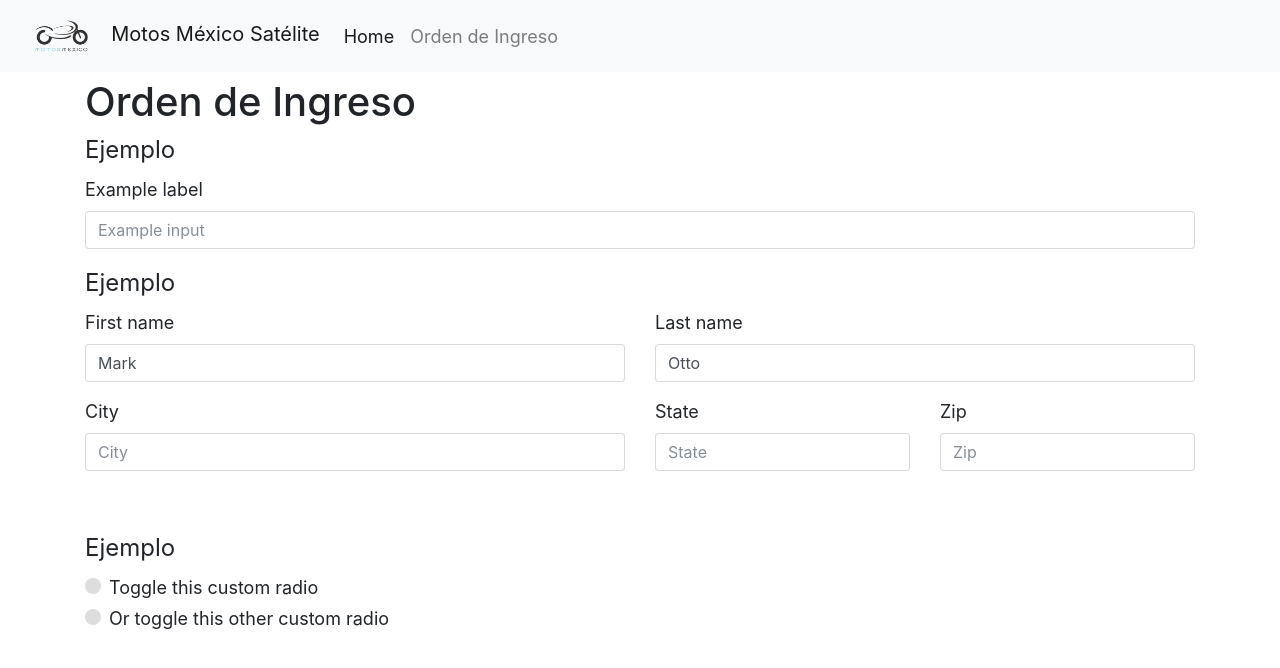
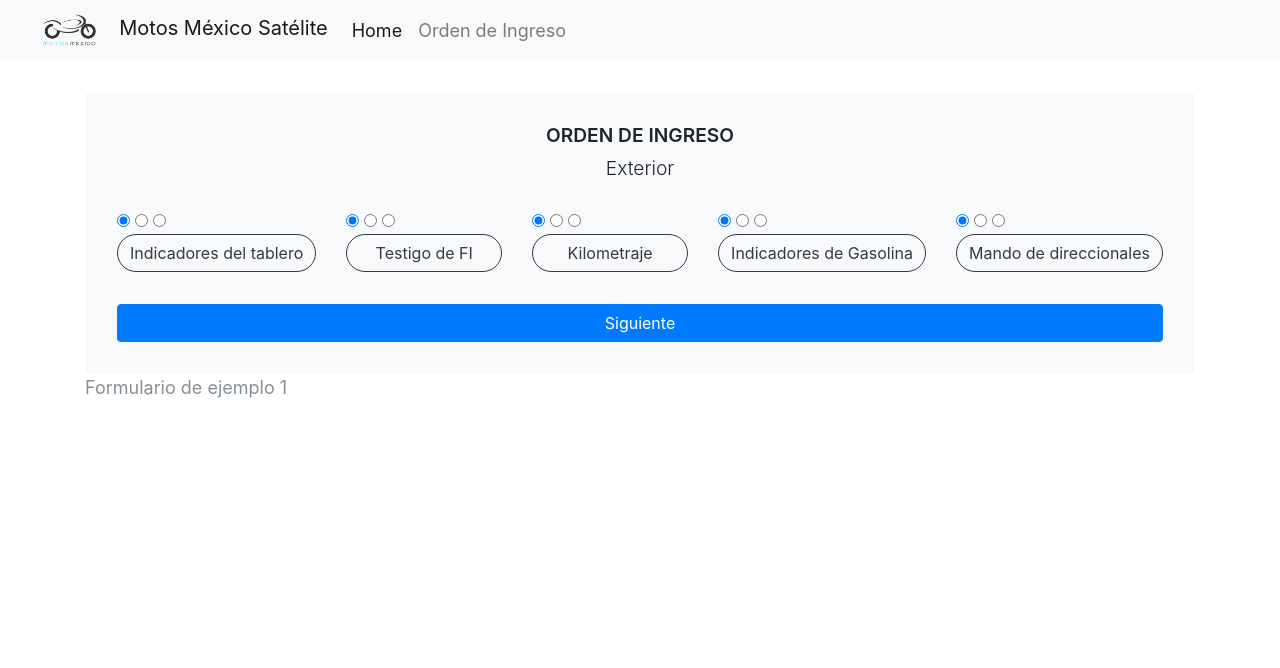
Before and after one commit to DigimundoTesca/motos-mexico, a Django app: a page that uses motosmexico/templates/base.html in a window 1280 px wide. Shown: the top 668 px of the page. Run offline with Django 3.2, Linux system fonts and the light colour scheme; some libraries are stand-ins or nearby versions.

Commit message:
ft: First color palette version of the orders entry form

```diff
--- a/motosmexico/static/css/master.css
+++ b/motosmexico/static/css/master.css
@@ -2,12 +2,44 @@
   font-size: 18px; }
 
 header.navbar {
-  height: 4.5rem; }
+  padding: .5rem 1.5rem; }
   header.navbar img {
     margin: 0 1rem 0; }
+
+.btn-option {
+  border-radius: 1.2rem;
+  cursor: pointer; }
+  .btn-option:focus {
+    box-shadow: none; }
+
+.btn-outline-dark:hover {
+  background-color: rgba(0, 0, 0, 0.1);
+  color: #343a40; }
+
+.container {
+  margin-top: 1rem;
+  margin-bottom: 1rem; }
 
 .logo-container {
   display: flex;
   justify-content: center; }
 
+#new-order-form {
+  background-color: #f8f9fa;
+  border: none;
+  padding: 2rem 2rem 1rem;
+  margin-top: 2rem; }
+  #new-order-form h1 {
+    font-size: 1.2rem;
+    font-weight: 600; }
+  #new-order-form fieldset:not(:first-of-type) {
+    display: none; }
+  #new-order-form legend {
+    text-align: center;
+    font-weight: 300;
+    font-size: 1.2rem; }
+  #new-order-form .form-options {
+    margin-top: 1rem;
+    margin-bottom: 2rem; }
+
 /*# sourceMappingURL=master.css.map */
--- /dev/null
+++ b/motosmexico/static/scss/_variables.scss
@@ -0,0 +1,3 @@
+$shade-color: #f8f9fa !default;
+$dark-color: #343a40 !default;
+$color-primary: #007bff !default;
--- a/motosmexico/static/scss/master.scss
+++ b/motosmexico/static/scss/master.scss
@@ -1,14 +1,59 @@
+@import "variables";
+
 body {
   font-size: 18px;
 }
 header.navbar {
-  height: 4.5rem;
+  padding: .5rem 1.5rem;
   img {
     margin: 0 1rem 0;
   }
+}
+
+.btn-option {
+  border-radius: 1.2rem;
+  cursor: pointer;
+  &:hover{
+  }
+  &:focus {
+    box-shadow: none;
+  }
+}
+.btn-outline-dark:hover {
+  background-color: rgba(0,0,0,0.1);
+  color: $dark-color;
+}
+
+.container {
+  margin-top: 1rem;
+  margin-bottom: 1rem;
 }
 
 .logo-container {
   display: flex;
   justify-content: center;
 }
+
+
+#new-order-form {
+  background-color: $shade-color;
+  border: none;
+  padding: 2rem 2rem 1rem;
+  margin-top: 2rem;
+  h1 {
+    font-size: 1.2rem;
+    font-weight: 600;
+  }
+  fieldset:not(:first-of-type) {
+    display: none;
+  }
+  legend {
+    text-align: center;
+    font-weight: 300;
+    font-size: 1.2rem;
+  }
+  .form-options {
+    margin-top: 1rem;
+    margin-bottom: 2rem;
+  }
+}
--- a/motosmexico/templates/base.html
+++ b/motosmexico/templates/base.html
@@ -8,7 +8,8 @@
   <!-- Required meta tags -->
   <meta charset="utf-8">
   <meta name="viewport" content="width=device-width, initial-scale=1, shrink-to-fit=no">
-
+  <!-- Favicon -->
+  <link rel="icon" type="image/png" href="{% static 'images/logo_ov.png' %}">
   <!-- Bootstrap CSS -->
   <link rel="stylesheet" href="https://maxcdn.bootstrapcdn.com/bootstrap/4.0.0-beta/css/bootstrap.min.css" integrity="sha384-/Y6pD6FV/Vv2HJnA6t+vslU6fwYXjCFtcEpHbNJ0lyAFsXTsjBbfaDjzALeQsN6M" crossorigin="anonymous">
   <!-- Master CSS -->
@@ -40,9 +41,11 @@
   </main>
   <!-- Optional JavaScript -->
   <!-- jQuery first, then Popper.js, then Bootstrap JS -->
-  <script src="https://code.jquery.com/jquery-3.2.1.slim.min.js" integrity="sha384-KJ3o2DKtIkvYIK3UENzmM7KCkRr/rE9/Qpg6aAZGJwFDMVNA/GpGFF93hXpG5KkN" crossorigin="anonymous"></script>
+  <script src="https://code.jquery.com/jquery-3.2.1.min.js" integrity="sha256-hwg4gsxgFZhOsEEamdOYGBf13FyQuiTwlAQgxVSNgt4=" crossorigin="anonymous"></script>
   <script src="https://cdnjs.cloudflare.com/ajax/libs/popper.js/1.11.0/umd/popper.min.js" integrity="sha384-b/U6ypiBEHpOf/4+1nzFpr53nxSS+GLCkfwBdFNTxtclqqenISfwAzpKaMNFNmj4" crossorigin="anonymous"></script>
   <script src="https://maxcdn.bootstrapcdn.com/bootstrap/4.0.0-beta/js/bootstrap.min.js" integrity="sha384-h0AbiXch4ZDo7tp9hKZ4TsHbi047NrKGLO3SEJAg45jXxnGIfYzk4Si90RDIqNm1" crossorigin="anonymous"></script>
-  <script type="text/javascript" src="http://localhost:35729/livereload.js"></script>
+  {% block scripts %}
+  {% endblock %}
+  <!--<script type="text/javascript" src="http://localhost:35729/livereload.js"></script>-->
 </body>
 </html>
--- a/orders_entry/templates/new_order.html
+++ b/orders_entry/templates/new_order.html
@@ -1,53 +1,106 @@
 {% extends "base.html" %}
 
 {% block content %}
-<div class="container mt-2">
-  <h1>Orden de Ingreso</h1>
-  <form class="" action="index.html" method="post">
+<div class="container">
+  <form id="new-order-form" class="form card" action="" method="post">
+    {% csrf_token %}
+    <h1 class="text-uppercase text-center">Orden de Ingreso</h1>
 
     <fieldset class="form-group">
-      <legend>Ejemplo</legend>
-      <label class="form-control-label" for="formGroupExampleInput">Example label</label>
-      <input type="text" class="form-control" id="formGroupExampleInput" placeholder="Example input">
+      <legend>Exterior</legend>
+      <div class="row form-options">
+        <div id="opt-1" class="col">
+          <div class="radio-group">
+            {# <div class="radio-group" hidden>#}
+            <input id="radio1" type="radio" name="radio1" value="yes" checked>
+            <input id="radio2" type="radio" name="radio1" value="no">
+            <input id="radio3" type="radio" name="radio1" value="cd">
+          </div>
+          <button type="button" type="button" class="btn btn-outline-dark btn-option btn-block">Indicadores del tablero</button>
+        </div>
+
+        <div id="opt-2" class="col">
+          <div class="radio-group">
+            {# <div class="radio-group" hidden>#}
+            <input id="radio4" type="radio" name="radio2" value="yes" checked>
+            <input id="radio5" type="radio" name="radio2" value="no">
+            <input id="radio6" type="radio" name="radio2" value="cd">
+          </div>
+          <button type="button" class="btn btn-outline-dark btn-option btn-block">Testigo de FI</button>
+        </div>
+
+        <div id="opt-3" class="col">
+          <div class="radio-group">
+            {# <div class="radio-group" hidden>#}
+            <input id="radio7" type="radio" name="radio3" value="yes" checked>
+            <input id="radio8" type="radio" name="radio3" value="no">
+            <input id="radio9" type="radio" name="radio3" value="cd">
+          </div>
+          <button type="button" class="btn btn-outline-dark btn-option btn-block">Kilometraje</button>
+        </div>
+
+        <div id="opt-4" class="col">
+          <div class="radio-group">
+            {# <div class="radio-group" hidden>#}
+            <input id="radio10" type="radio" name="radio4" value="yes" checked>
+            <input id="radio11" type="radio" name="radio4" value="no">
+            <input id="radio12" type="radio" name="radio4" value="cd">
+          </div>
+          <button type="button" class="btn btn-outline-dark btn-option btn-block">Indicadores de Gasolina</button>
+        </div>
+
+        <div id="opt-5" class="col">
+          <div class="radio-group">
+            {# <div class="radio-group" hidden>#}
+            <input id="radio13" type="radio" name="radio5" value="yes" checked>
+            <input id="radio14" type="radio" name="radio5" value="no">
+            <input id="radio15" type="radio" name="radio5" value="cd">
+          </div>
+          <button type="button" class="btn btn-outline-dark btn-option btn-block">Mando de direccionales</button>
+        </div>
+      </div>
+
+      <input type="button" name="next" class="btn btn-primary btn-block next action-button" value="Siguiente">
     </fieldset>
 
     <fieldset class="form-group">
       <legend>Ejemplo</legend>
       <div class="row">
-        <div class="col-md-6 mb-3">
+        <div class="col-md-6">
           <label for="validationDefault01">First name</label>
-          <input type="text" class="form-control" id="validationDefault01" placeholder="First name" value="Mark" required>
+          <input type="text" class="form-control" id="validationDefault01" placeholder="First name" value="Mark">
         </div>
-        <div class="col-md-6 mb-3">
+        <div class="col-md-6">
           <label for="validationDefault02">Last name</label>
-          <input type="text" class="form-control" id="validationDefault02" placeholder="Last name" value="Otto" required>
+          <input type="text" class="form-control" id="validationDefault02" placeholder="Last name" value="Otto">
         </div>
       </div>
       <div class="row">
-        <div class="col-md-6 mb-3">
+        <div class="col-md-6">
           <label for="validationDefault03">City</label>
-          <input type="text" class="form-control" id="validationDefault03" placeholder="City" required>
+          <input type="text" class="form-control" id="validationDefault03" placeholder="City">
           <div class="invalid-feedback">
             Please provide a valid city.
           </div>
         </div>
-        <div class="col-md-3 mb-3">
+        <div class="col-md-3">
           <label for="validationDefault04">State</label>
-          <input type="text" class="form-control" id="validationDefault04" placeholder="State" required>
+          <input type="text" class="form-control" id="validationDefault04" placeholder="State">
           <div class="invalid-feedback">
             Please provide a valid state.
           </div>
         </div>
-        <div class="col-md-3 mb-3">
+        <div class="col-md-3">
           <label for="validationDefault05">Zip</label>
-          <input type="text" class="form-control" id="validationDefault05" placeholder="Zip" required>
+          <input type="text" class="form-control" id="validationDefault05" name="zip" placeholder="Zip">
           <div class="invalid-feedback">
             Please provide a valid zip.
           </div>
         </div>
       </div>
+      <input type="button" name="previous" class="btn btn-primary btn-block previous action-button" value="Anterior">
+      <input type="button" name="next" class="btn btn-primary btn-block next action-button" value="Siguiente">
     </fieldset>
-    <br>
 
     <fieldset class="form-group">
       <legend>Ejemplo</legend>
@@ -63,7 +116,42 @@
           <span class="custom-control-description">Or toggle this other custom radio</span>
         </label>
       </div>
+      <input type="button" name="previous" class="btn btn-primary btn-block previous action-button" value="Anterior">
+      <input type="submit" name="submit" class="btn btn-success btn-block" value="Enviar">
     </fieldset>
+
   </form>
+  <span class="text-muted">
+    Formulario de ejemplo 1
+  </span>
 </div>
 {% endblock %}
+
+{% block scripts %}
+<script src="https://cdnjs.cloudflare.com/ajax/libs/jquery-easing/1.4.1/jquery.easing.min.js" integrity="sha256-H3cjtrm/ztDeuhCN9I4yh4iN2Ybx/y1RM7rMmAesA0k=" crossorigin="anonymous"></script>
+<script type="text/javascript">
+  $(document).ready(function() {
+    $('.btn-option').click(function(event) {
+      let option = $(this).siblings('.radio-group').find('input[type=radio]:checked').val();
+      if ( option === 'yes' ) {
+        $(this).siblings('.radio-group').find('input[type=radio]:checked').attr('checked',false);
+        $(this).siblings('.radio-group').find('input:radio[value=no]').attr('checked', 'checked');
+        $(this).removeClass('btn-outline-dark');
+        $(this).addClass('btn-outline-primary');
+      } else if ( option === 'no' ) {
+        $(this).siblings('.radio-group').find('input[type=radio]:checked').attr('checked',false);
+        $(this).siblings('.radio-group').find('input:radio[value=cd]').attr('checked', 'checked');
+        $(this).removeClass('btn-outline-primary');
+        $(this).addClass('btn-outline-success');
+      } else {
+        $(this).siblings('.radio-group').find('input[type=radio]:checked').attr('checked',false);
+        $(this).siblings('.radio-group').find('input:radio[value=yes]').attr('checked', 'checked');
+        $(this).removeClass('btn-outline-success');
+        $(this).addClass('btn-outline-dark');
+      }
+
+    });
+  });
+
+</script>
+{% endblock %}
--- a/orders_entry/views.py
+++ b/orders_entry/views.py
@@ -10,6 +10,8 @@
 
 
 def new_order(request):
+    if request.method == 'POST':
+        print(request.POST)
     template = 'new_order.html'
     context = {}
     return render(request, template, context)
```
Also changed, not shown: 1 other file.
